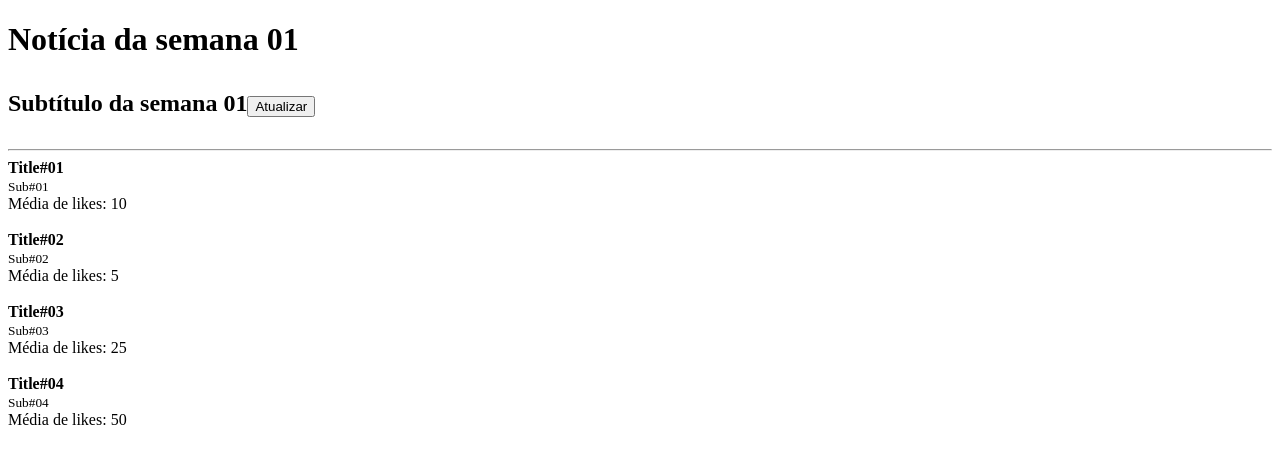
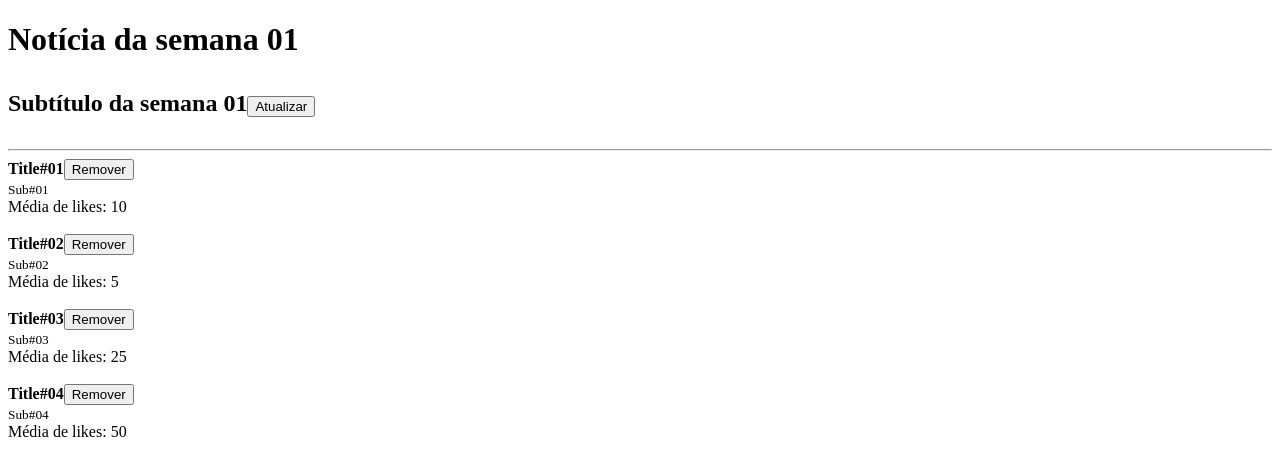
Before and after one commit to BrunoGaruda/JStack-Course, a React (Create React App) app in the folder react-fundamentos/: page / in a window 1280 px wide. Shown: the top 476 px of the page. Built offline with nearby package versions, Linux system fonts and the light colour scheme.

Commit message:
Foi criado a remoção do Post com uma função callback usando o método filter

```diff
--- a/react-fundamentos/src/App.tsx
+++ b/react-fundamentos/src/App.tsx
@@ -1,6 +1,7 @@
 import React, { useState } from 'react'
 import Post from './Post'
 import Header from './Header'
+import { METHODS } from 'http'
 // const catergory = 'Posts da semana'
 
 // interface postsArray {
@@ -31,9 +32,16 @@ export function App() {
         id: posts.length + 1,
         title: `Title#0${prevState.length + 1}`,
         subtitle: `Sub#0${prevState.length + 1}`,
-        likes: Math.random() * 1000
+        likes: Math.ceil(Math.random() * 1000)
       }
     ])
+  }
+
+  // O componente pai (App) é quem pode fazer alterações no componente filho Post. Neste caso, a função de remoção está aqui no App e sera atribuida como propriedade no componente <Post> nesse arquivo.
+  // proprierade postID teve q ser usada para ser renderizada no log.
+  function handleRemovePost(postID: number) {
+    // Filter vai retornar o array de post com a condição true. Deixando o === ele vai eliminar os outros e deixar apenas o que foi clicado. Mas com !== ele vai tirar o q foi clicado e manter o resto, que é o nosso propósito.
+    setPosts(prevState => prevState.filter(post => post.id === postID))
   }
 
   return (
@@ -54,8 +62,10 @@ export function App() {
       {posts.map(posts => (
         <Post
           key={posts.id} // Foi necessário atribuir a Key para retirar o erro, sempre que foi atribuir uma lista, tem q colorar a Key.
+          onRemove={handleRemovePost} // propriedade da função handleRemovePost
           likes={posts.likes}
           post={{
+            id: posts.id,
             title: posts.title,
             subtitle: posts.subtitle
           }}
--- a/react-fundamentos/src/Post.tsx
+++ b/react-fundamentos/src/Post.tsx
@@ -1,12 +1,16 @@
-import React from 'react'
+import React, { PropsWithChildren } from 'react'
 
 interface postInterface {
   // post é um objeto, portanto, é necessario tipar sendo um objeto na interface
   post: {
+    id: number
     title: string
     subtitle: string
   }
   likes: number
+  // Já que é uma função, void é usado onde não há dados para retornar valores, você poderá especificar void como tipo de retorno.
+  // onRemove: () => void
+  onRemove: any // tornei o tipo any para evitar o erro do (props.post.id), momentaneamente
 }
 
 export default function Post(props: postInterface) {
@@ -14,6 +18,8 @@ export default function Post(props: postInterface) {
     <>
       <article>
         <strong>{props.post.title}</strong>
+        {/* É necessário passar a arrow function para executar o onRemove com a props.post.id  */}
+        <button onClick={() => props.onRemove(props.post.id)}>Remover</button>
         <br />
         <small>{props.post.subtitle}</small>
         <br />
```
